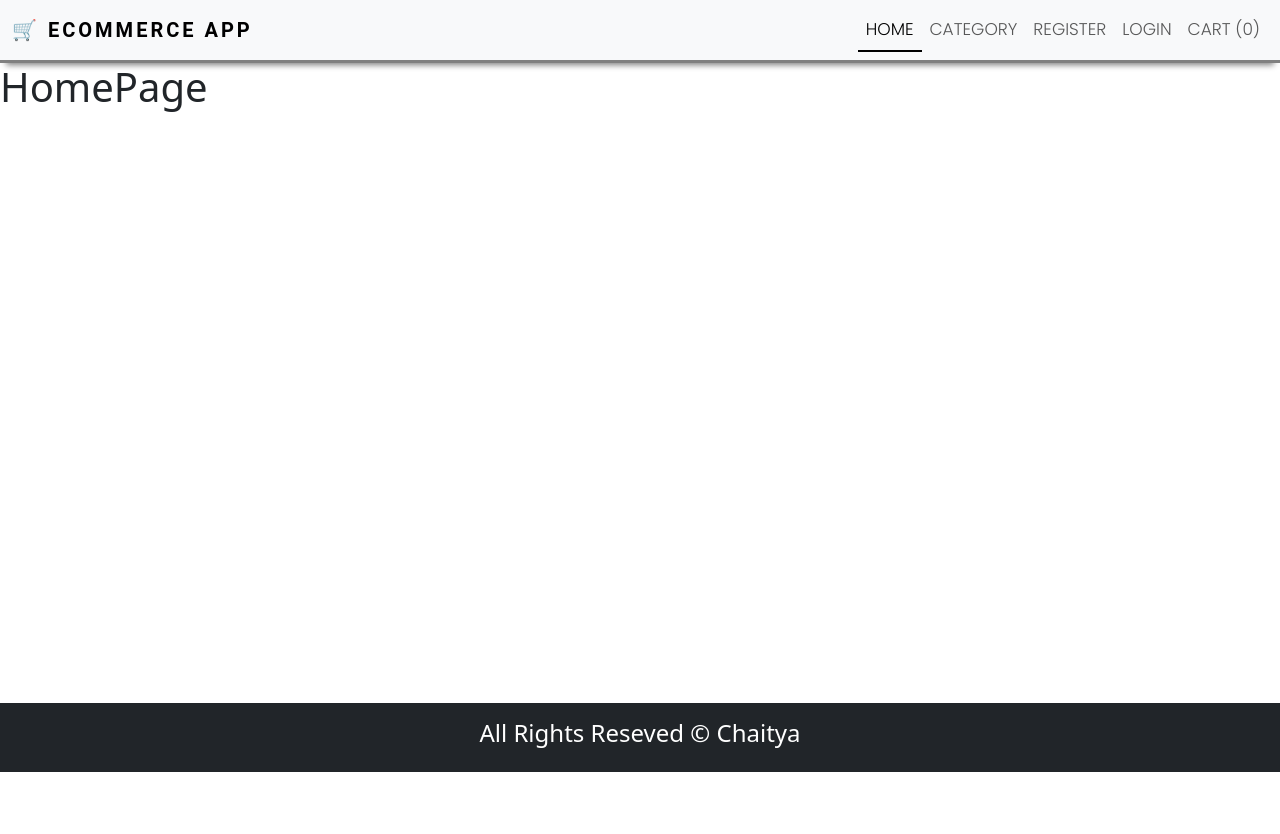
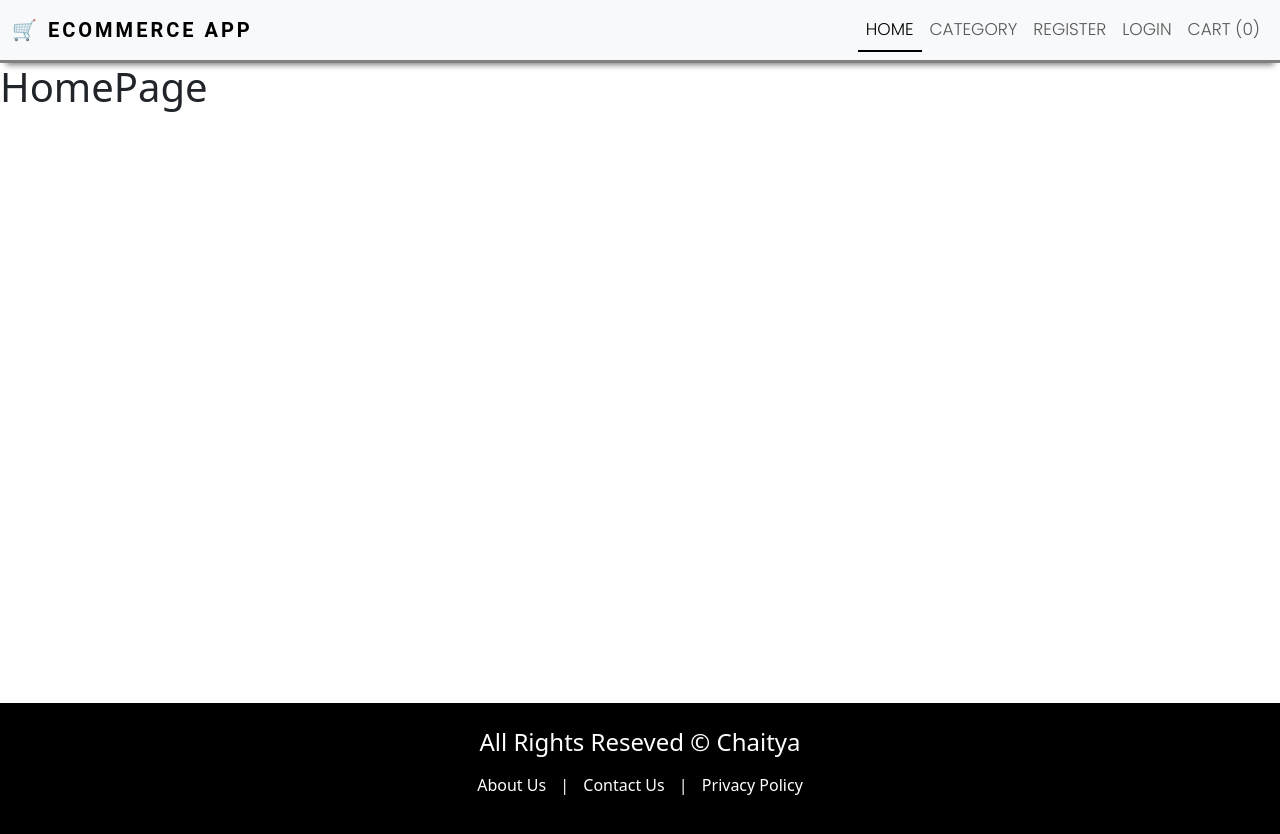
Before and after one commit to Chaitya-007/ecommerce_mern, a React (Create React App) app in the folder ecommerce/client/: page / in a window 1280 px wide. Shown: the top 834 px of the page. Before the commit the page ends 800 px from the top, so only its background shows below. Built offline with nearby package versions, Linux system fonts and the light colour scheme; a web font is replaced by a local one.

Commit message:
Designing Footer

```diff
--- a/ecommerce/client/src/components/Layout/Footer.js
+++ b/ecommerce/client/src/components/Layout/Footer.js
@@ -1,9 +1,15 @@
 import React from "react";
+import { Link } from "react-router-dom";
 
 const Footer = () => {
   return (
-    <div className="bg-dark text-white p-3">
+    <div className="footer">
       <h4 className="text-center">All Rights Reseved &copy; Chaitya</h4>
+      <p className="text-center mt-3">
+        <Link to="/about">About Us</Link> |{" "}
+        <Link to="/contact">Contact Us</Link> |{" "}
+        <Link to="/privacy">Privacy Policy</Link>
+      </p>
     </div>
   );
 };
--- a/ecommerce/client/src/index.css
+++ b/ecommerce/client/src/index.css
@@ -51,3 +51,30 @@
   font-family: "roboto", sans-serif;
   letter-spacing: 3px;
 }
+
+.footer {
+  color: white;
+  padding: 25px;
+  background: #000000; /* fallback for old browsers */
+  background: -webkit-linear-gradient(
+    to right,
+    #434343,
+    #000000
+  ); /* Chrome 10-25, Safari 5.1-6 */
+  background: linear-gradient(
+    ro right,
+    #434343,
+    #000000
+  ); /* W3C, IE 10+/ Edge, Firefox 16+, Chrome 26+, Opera 12+, Safari 7+ */
+}
+
+.footer a {
+  text-decoration: none;
+  color: white;
+  padding: 10px;
+}
+
+.footer a:hover {
+  color: #ffefba;
+  border-bottom: 1px solid #ffefba;
+}
```
